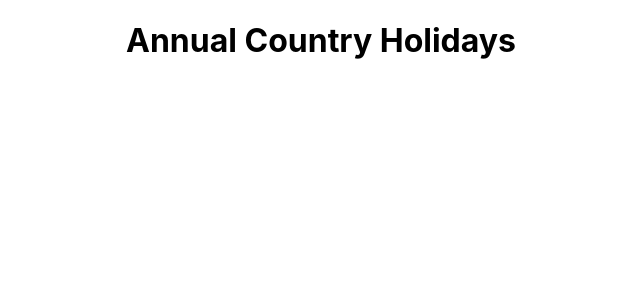
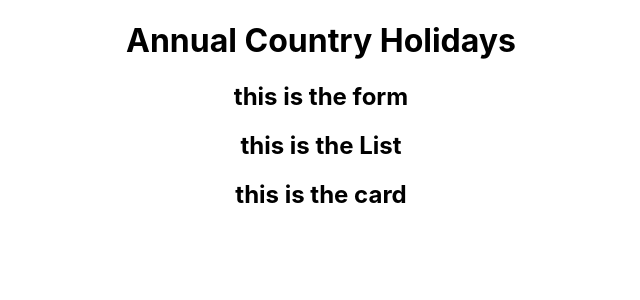
Before and after one commit to bloominstituteoftechnology/React-Redux-App, a React (Create React App) app: page / in a window 1280 px wide. Shown: the top 300 px of the page, without its empty margins (319-959 px from the left). Built offline with nearby package versions, Linux system fonts and the light colour scheme.

Commit message:
initial scaffold and render (UI)

```diff
--- a/src/App.js
+++ b/src/App.js
@@ -1,4 +1,7 @@
 import React from "react";
+
+import Form from "./components/Form";
+import List from "./components/List";
 
 import "./App.css";
 
@@ -6,6 +9,8 @@ const App = () => {
   return (
     <div className="App">
       <h1>Annual Country Holidays</h1>
+      <Form />
+      <List />
     </div>
   );
 };
--- a/src/components/Card.jsx
+++ b/src/components/Card.jsx
@@ -0,0 +1,11 @@
+import React from "react";
+
+const Card = () => {
+  return (
+    <div>
+      <h2>this is the card</h2>
+    </div>
+  );
+};
+
+export default Card;
--- a/src/components/Form.jsx
+++ b/src/components/Form.jsx
@@ -0,0 +1,11 @@
+import React from "react";
+
+const Form = () => {
+  return (
+    <div>
+      <h2>this is the form</h2>
+    </div>
+  );
+};
+
+export default Form;
--- a/src/components/List.jsx
+++ b/src/components/List.jsx
@@ -0,0 +1,13 @@
+import React from "react";
+import Card from "./Card";
+
+const List = () => {
+  return (
+    <div>
+      <h2>this is the List</h2>
+      <Card />
+    </div>
+  );
+};
+
+export default List;
```
